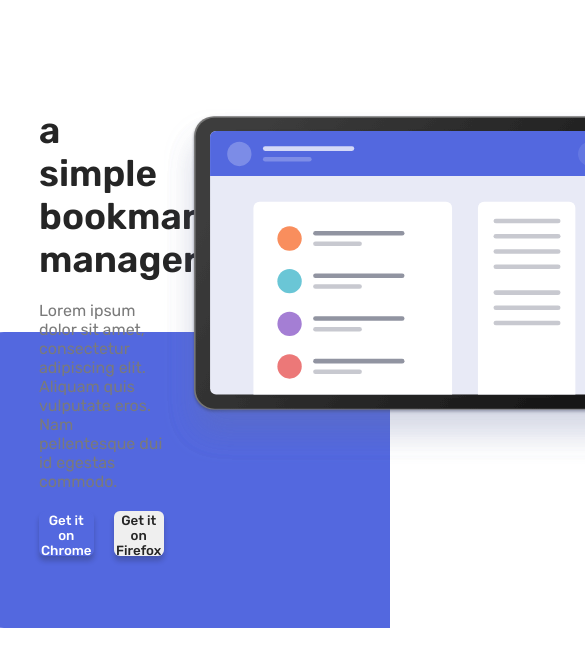
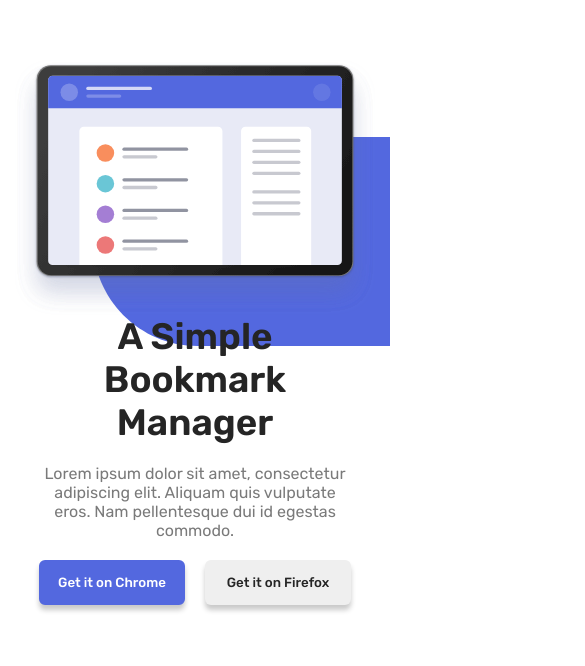
Before and after one commit to wendelisc12/bookmark-landingpage, a website: page src/index.html in a window 390 px wide. Shown: the part 72-738 px from the top of the page, 585 px wide, since content can reach past the window. Drawn offline with nearby package versions, Linux system fonts and the light colour scheme.

Commit message:
feat: responsividade do hero

```diff
--- a/src/index.html
+++ b/src/index.html
@@ -3,7 +3,7 @@
 
 <head>
     <meta charset="UTF-8">
-    <meta name="viewport" content="width=device-width, initial-scale=1.0">
+    <meta name="viewport" content="width=device-width, initial-scale=1.0, user-scalable=no">
     <title>Bookmark</title>
     <link rel="stylesheet" href="styles/style.css">
     <link rel="preconnect" href="https://fonts.googleapis.com">
@@ -51,10 +51,18 @@
             </div>
 
             <div class="main_image">
-                <img src="images/illustration-hero.svg" width="500" alt="">
+                <img src="images/illustration-hero.svg" class="main_image_element" width="500" alt="">
             </div>
         </div>
     </main>
+
+    <!--
+    <section class="features">
+        <div class="features_header">
+            <h1 class="features_title">Features</h1>
+            <p class="features_descricao">Lorem ipsum dolor sit amet, consectetur adipiscing elit. Aliquam quis vulputate eros. Nam pellentesque dui id egestas commodo.</p>
+        </div>
+    </section>-->
 
     <script src="https://code.jquery.com/jquery-3.7.1.min.js"
         integrity="sha256-/JqT3SQfawRcv/BIHPThkBvs0OEvtFFmqPF/lYI/Cxo=" crossorigin="anonymous"></script>
--- a/src/styles/layout.scss
+++ b/src/styles/layout.scss
@@ -12,8 +12,14 @@
 
 main{
     display: flex;
-    background: url("../images/bg-hero1.svg") no-repeat right bottom;
+    background: url("../images/bg-hero.svg") no-repeat right bottom;
     justify-content: center;
     align-items: center;
     height: 70vh;
 }
+
+@media screen and (max-width: 767px) {
+    main{
+        background-position: top 100px right -150px;
+    }
+}
--- a/src/styles/modules.scss
+++ b/src/styles/modules.scss
@@ -59,6 +59,7 @@
         font-weight: 600;
         font-size: 2.3em;
         color: #252525;
+        text-transform: capitalize;
     }
 
     &_descricao{
@@ -118,4 +119,24 @@
             display: block;
         }
     }
+
+    .main{
+        flex-direction: column-reverse;
+
+        &_texts{
+            width: 100%;
+            text-align: center;
+        }
+
+        &_image{
+            display: flex;
+            justify-content: center;
+            &_element{
+                width: 360px;
+            }
+        }
+
+
+
+    }
 }
```
Also changed, not shown: src/styles/style.css, 1 other file.
